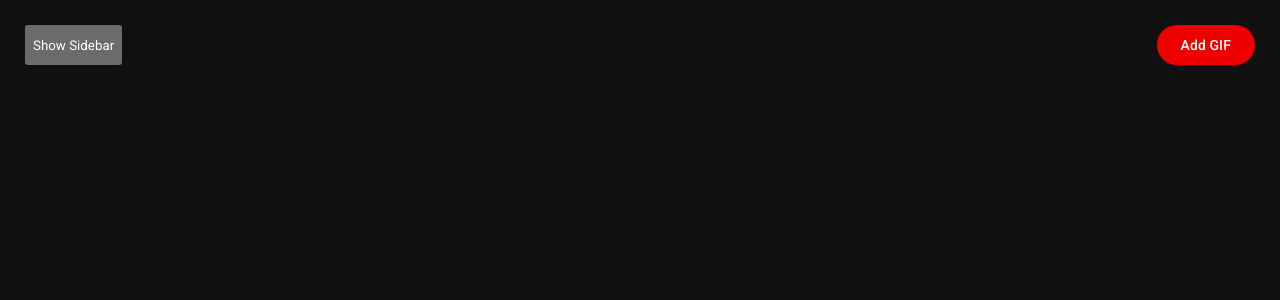
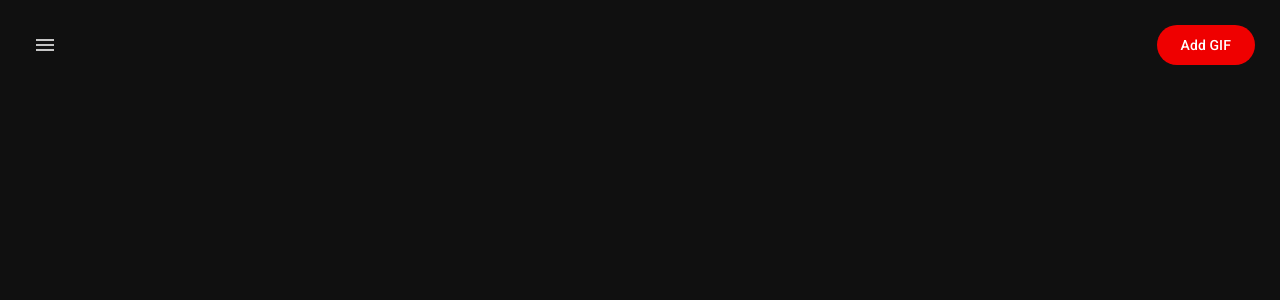
Before and after one commit to jrisner649/gif-project, an Angular app: page / in a window 1280 px wide. Shown: the top 300 px of the page. Built offline with nearby package versions, Linux system fonts and the light colour scheme.

Commit message:
sidebar icon

```diff
--- a/src/app/top-bar/top-bar.component.html
+++ b/src/app/top-bar/top-bar.component.html
@@ -1,2 +1,4 @@
-<button (click)="onShowSidebar()">Show Sidebar</button>
+<button matIconButton [attr.aria-label]="sidebarOpen() ? 'Hide sidebar' : 'Show sidebar'" (click)="onShowSidebar()">
+  <mat-icon>{{ sidebarOpen() ? 'close' : 'menu' }}</mat-icon>
+</button>
 <button matButton="filled" (click)="onAddGIF()">Add GIF</button>
--- a/src/app/top-bar/top-bar.component.ts
+++ b/src/app/top-bar/top-bar.component.ts
@@ -1,23 +1,26 @@
-import { Component, inject, output } from '@angular/core';
+import { Component, inject, output, signal } from '@angular/core';
 import { AddGifModalComponent } from '../add-gif-modal/add-gif-modal.component';
 import { MatDialog } from '@angular/material/dialog';
 import {MatButtonModule} from '@angular/material/button';
+import {MatIconModule} from '@angular/material/icon';
 
 @Component({
   selector: 'app-top-bar',
-  imports: [AddGifModalComponent, MatButtonModule],
+  imports: [AddGifModalComponent, MatButtonModule, MatIconModule],
   templateUrl: './top-bar.component.html',
   styleUrl: './top-bar.component.scss',
 })
 export class TopBarComponent {
   dialog = inject(MatDialog);
   showSidebar = output<void>();
+  sidebarOpen = signal(false);
 
   onAddGIF() {
     this.dialog.open(AddGifModalComponent);
   }
 
   onShowSidebar() {
+    this.sidebarOpen.update(open => !open);
     this.showSidebar.emit()
   }
 }
```
